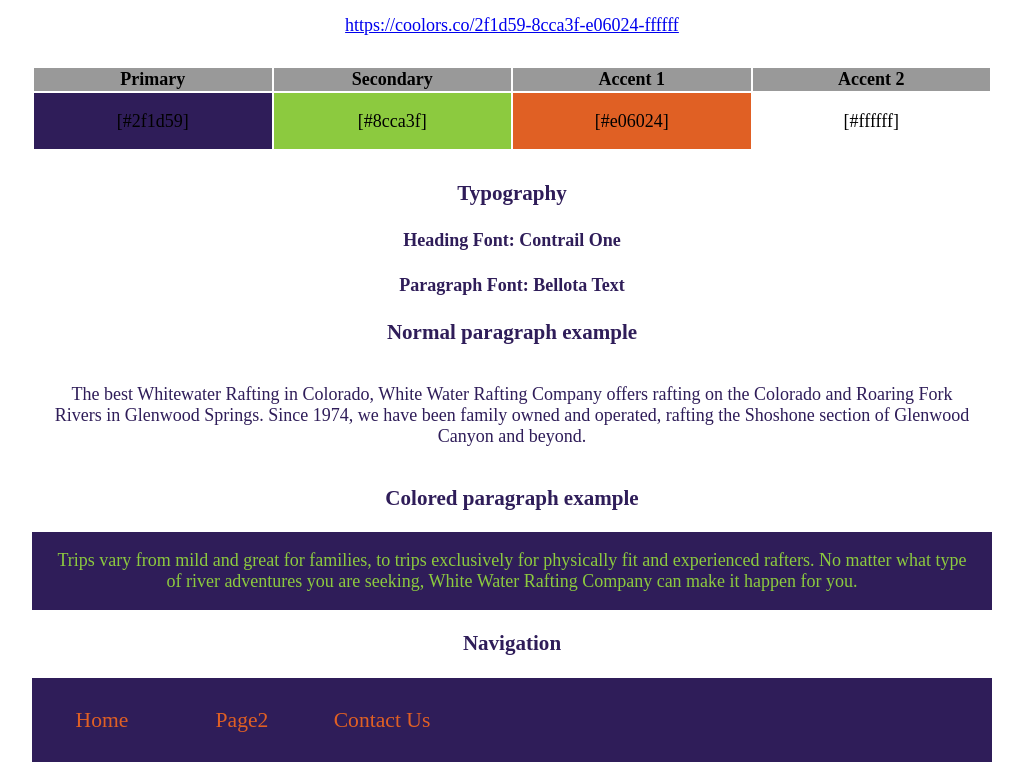
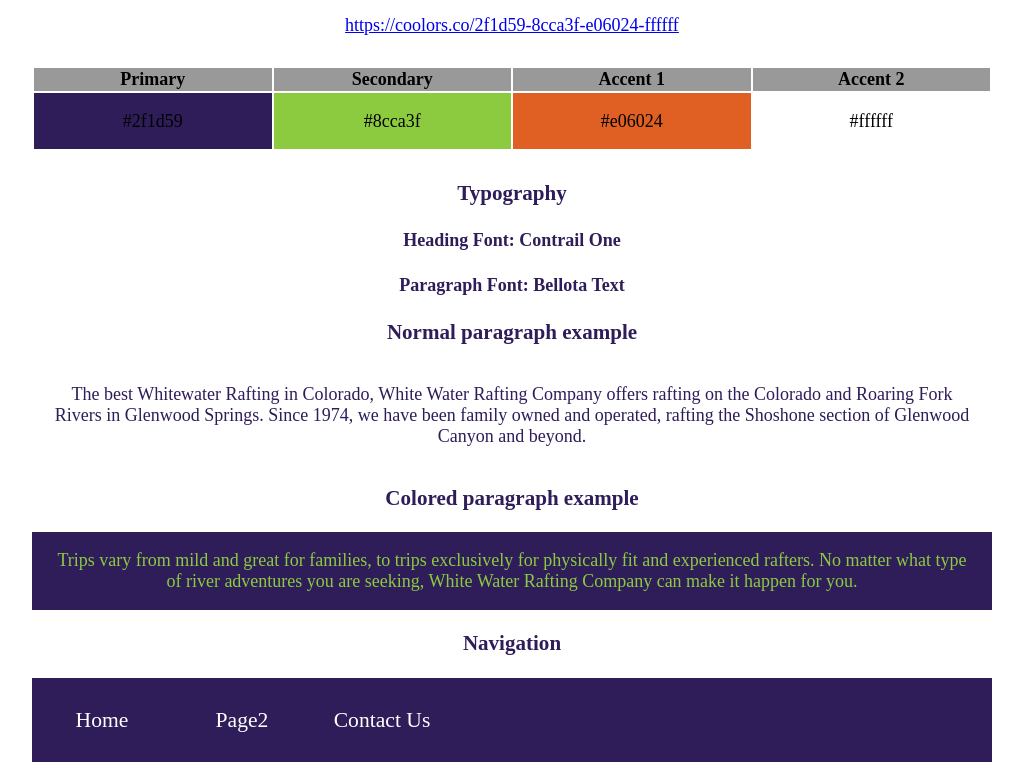
Before and after one commit to johnprogrammer258/wdd130, a plain HTML site: page wwr/site-plan-rafting.html in a window 1280 px wide. Shown: the part 1411-2180 px from the top of the page, without its empty margins (128-1151 px from the left). Drawn offline with Linux system fonts and the light colour scheme; a web font is replaced by a local one.

Commit message:
fixing format and color in nav

```diff
--- a/wwr/site-plan-rafting.html
+++ b/wwr/site-plan-rafting.html
@@ -58,10 +58,10 @@
       </tr>
       <!-- Replace the numbers in the boxes below with your hex color codes. Then switch to the site-plan.css file and change your colors there as well. -->
       <tr>
-        <td class="primary">[#2f1d59]</td>
-        <td class="secondary">[#8cca3f]</td>
-        <td class="accent1">[#e06024]</td>
-        <td class="accent2">[#ffffff]</td>
+        <td class="primary">#2f1d59</td>
+        <td class="secondary">#8cca3f</td>
+        <td class="accent1">#e06024</td>
+        <td class="accent2">#ffffff</td>
       </tr>
     </table>
 
--- a/wwr/styles/site-plan-rafting.css
+++ b/wwr/styles/site-plan-rafting.css
@@ -20,9 +20,9 @@ Fonts are separated by a & */
   --paragraph-color-on-white: #2f1d59; /* paragraph text on a white background */
   --paragraph-color-on-color: #8cca3f; /* paragraph text on a colored background */
   --paragraph-background-color: #2f1d59  ;
-  --nav-link-color: #e06024;
+  --nav-link-color: #ffffff;
   --nav-background-color: #2f1d59;
-  --nav-hover-link-color: #8cca3f;
+  --nav-hover-link-color: #2f1d59;
   --nav-hover-background-color: #ffffff;
 }
 
```
